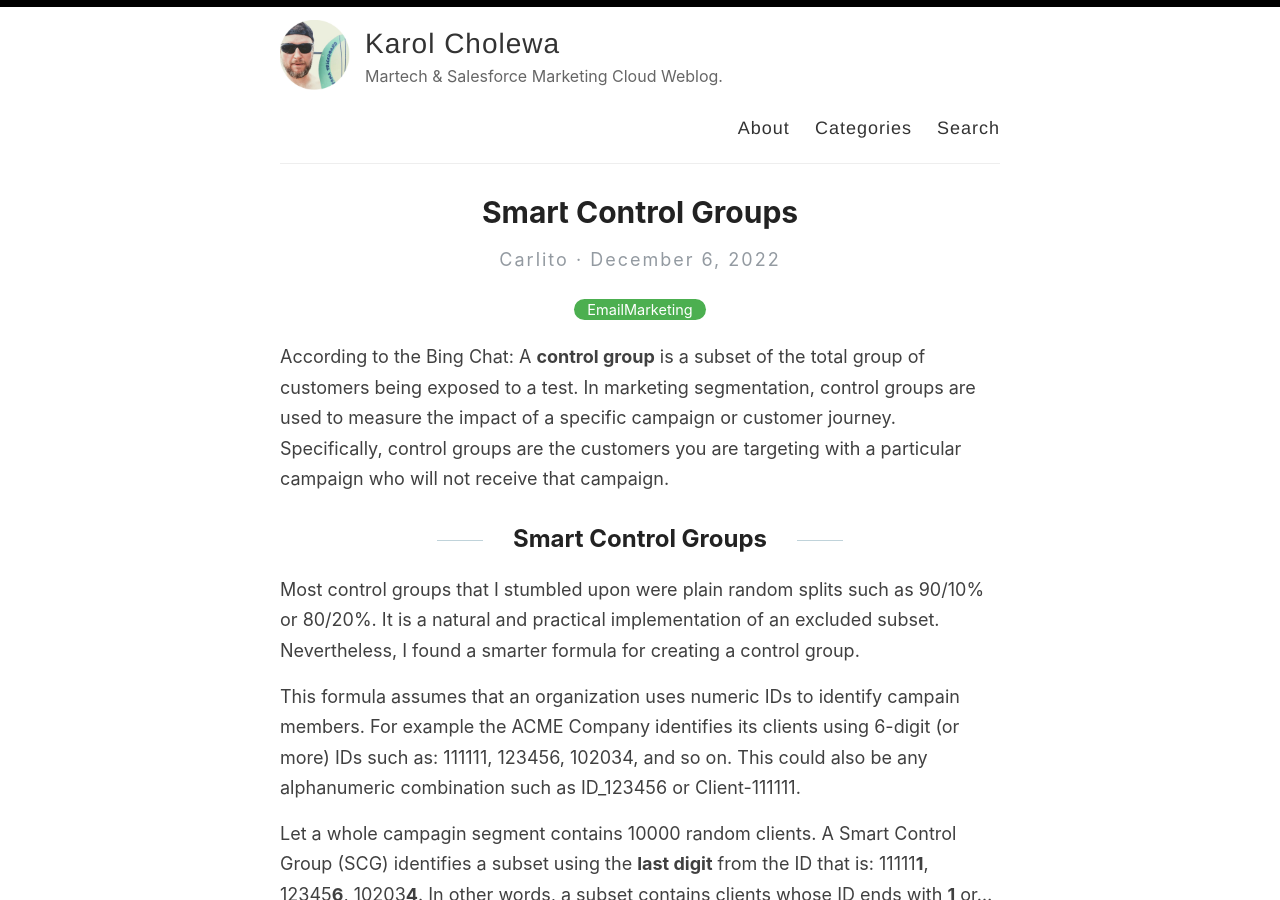
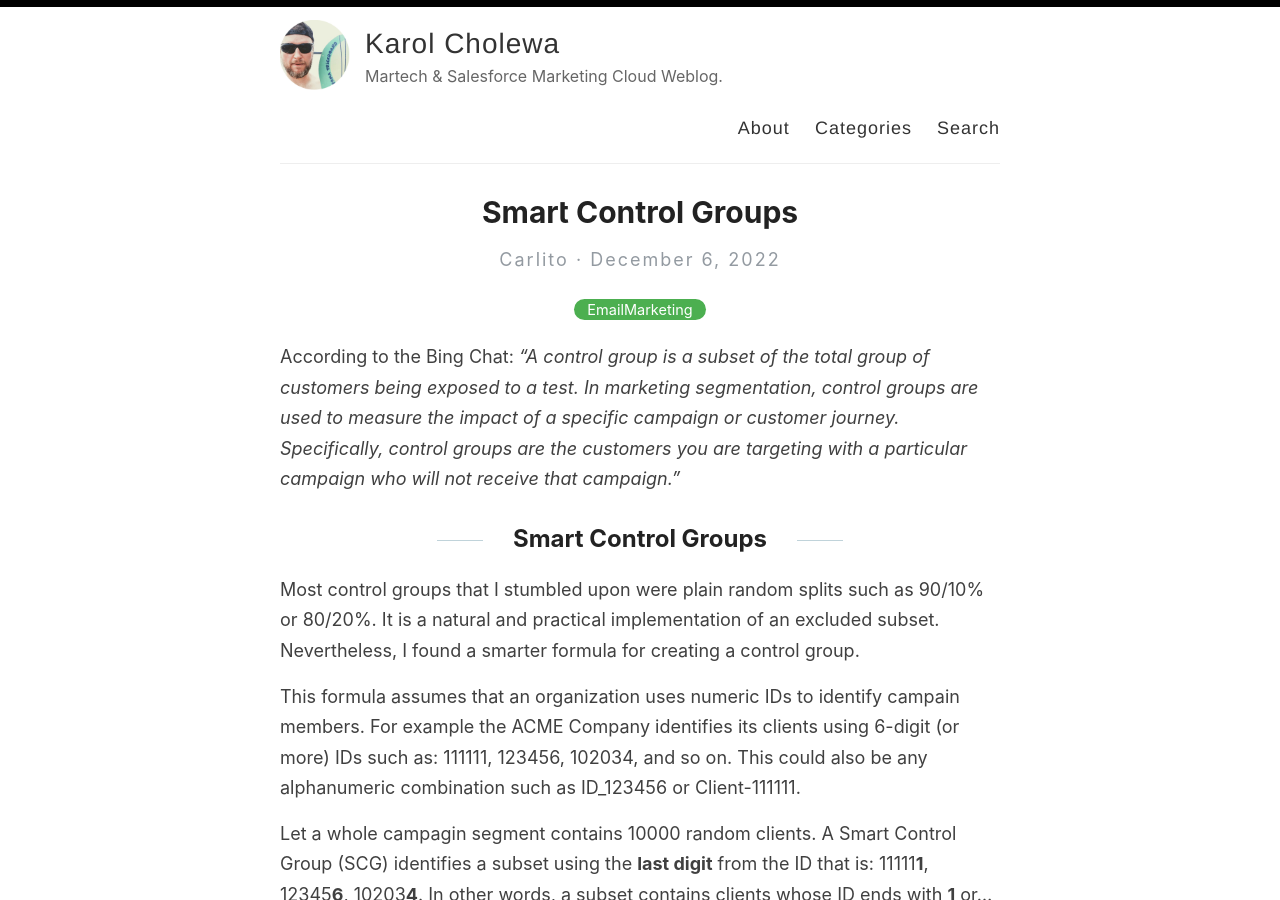
Before and after one commit to karolcholewa/blog, a Jekyll site: the page built from _posts/2022-12-06-smart-control-groups.md, in a window 1280 px wide and 900 px high. Built offline with Jekyll 4.4.1, drawn with Linux system fonts in a browser that asks for light colours.

```diff
--- a/_posts/2022-12-06-smart-control-groups.md
+++ b/_posts/2022-12-06-smart-control-groups.md
@@ -3,7 +3,7 @@ layout: post
 title: "Smart Control Groups"
 categories: [EmailMarketing]
 ---
-According to the Bing Chat: A **control group** is a subset of the total group of customers being exposed to a test. In marketing segmentation, control groups are used to measure the impact of a specific campaign or customer journey. Specifically, control groups are the customers you are targeting with a particular campaign who will not receive that campaign.
+According to the Bing Chat: *"A control group is a subset of the total group of customers being exposed to a test. In marketing segmentation, control groups are used to measure the impact of a specific campaign or customer journey. Specifically, control groups are the customers you are targeting with a particular campaign who will not receive that campaign."*
 
 ## Smart Control Groups
 Most control groups that I stumbled upon were plain random splits such as 90/10% or 80/20%. It is a natural and practical implementation of an excluded subset. Nevertheless, I found a smarter formula for creating a control group.
```
